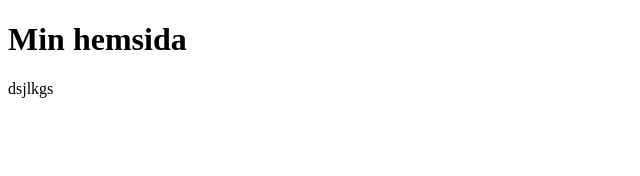
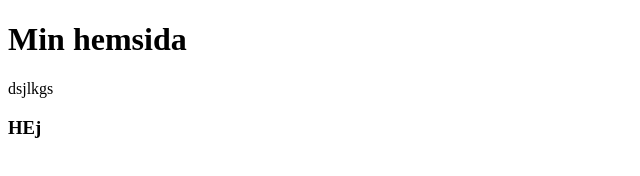
Before and after one commit to Roggde/Test34, a plain HTML site: page index.html in a window 1280 px wide. Shown: the full height of the page, 0-640 px from the left. Drawn offline with Linux system fonts and the light colour scheme.

Commit message:
Updated index.html

```diff
--- a/index.html
+++ b/index.html
@@ -8,5 +8,6 @@
 <body>
     <h1>Min hemsida</h1>
     <p>dsjlkgs</p>
+    <h3>HEj</h3>
 </body>
 </html>
```
